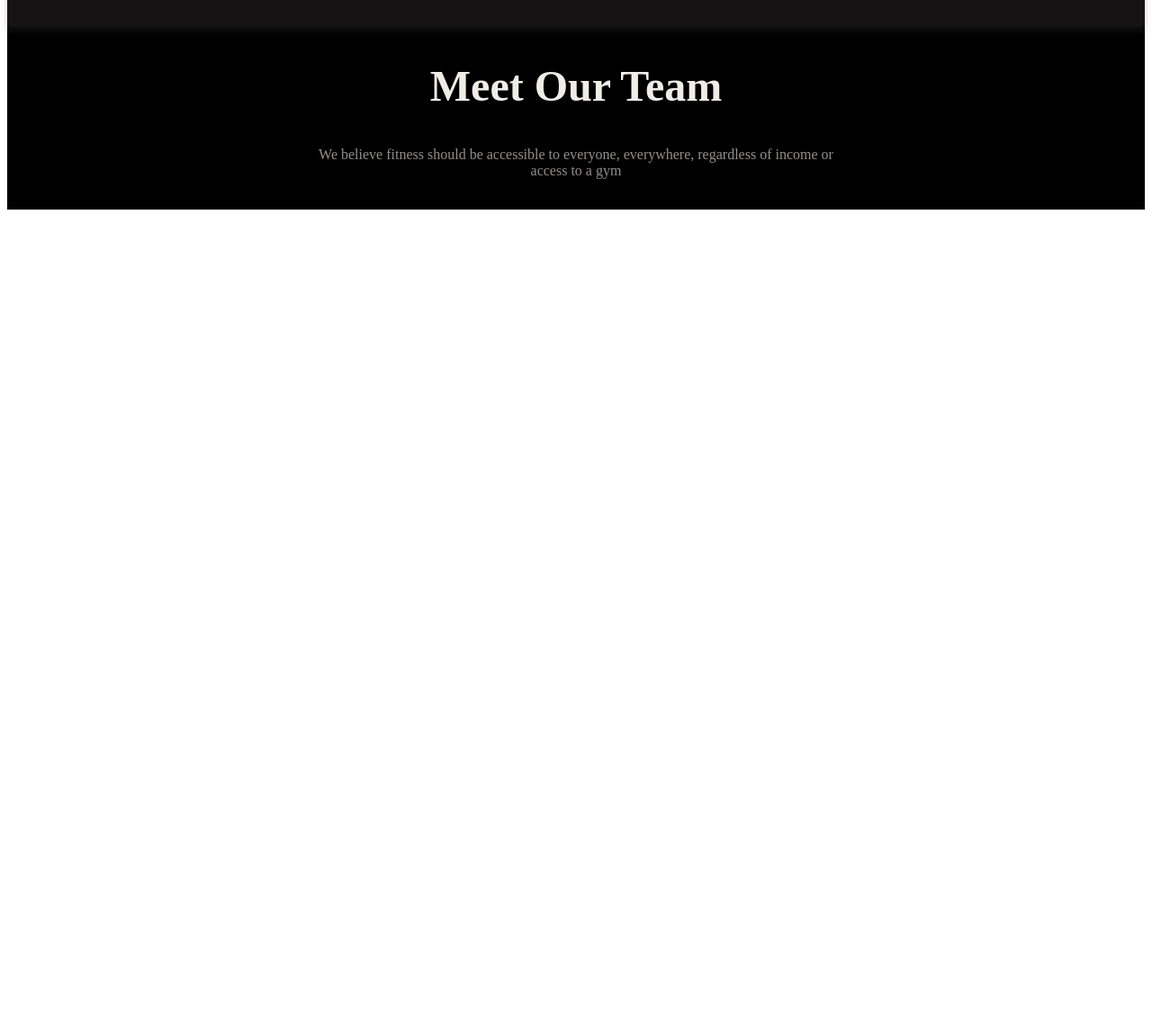
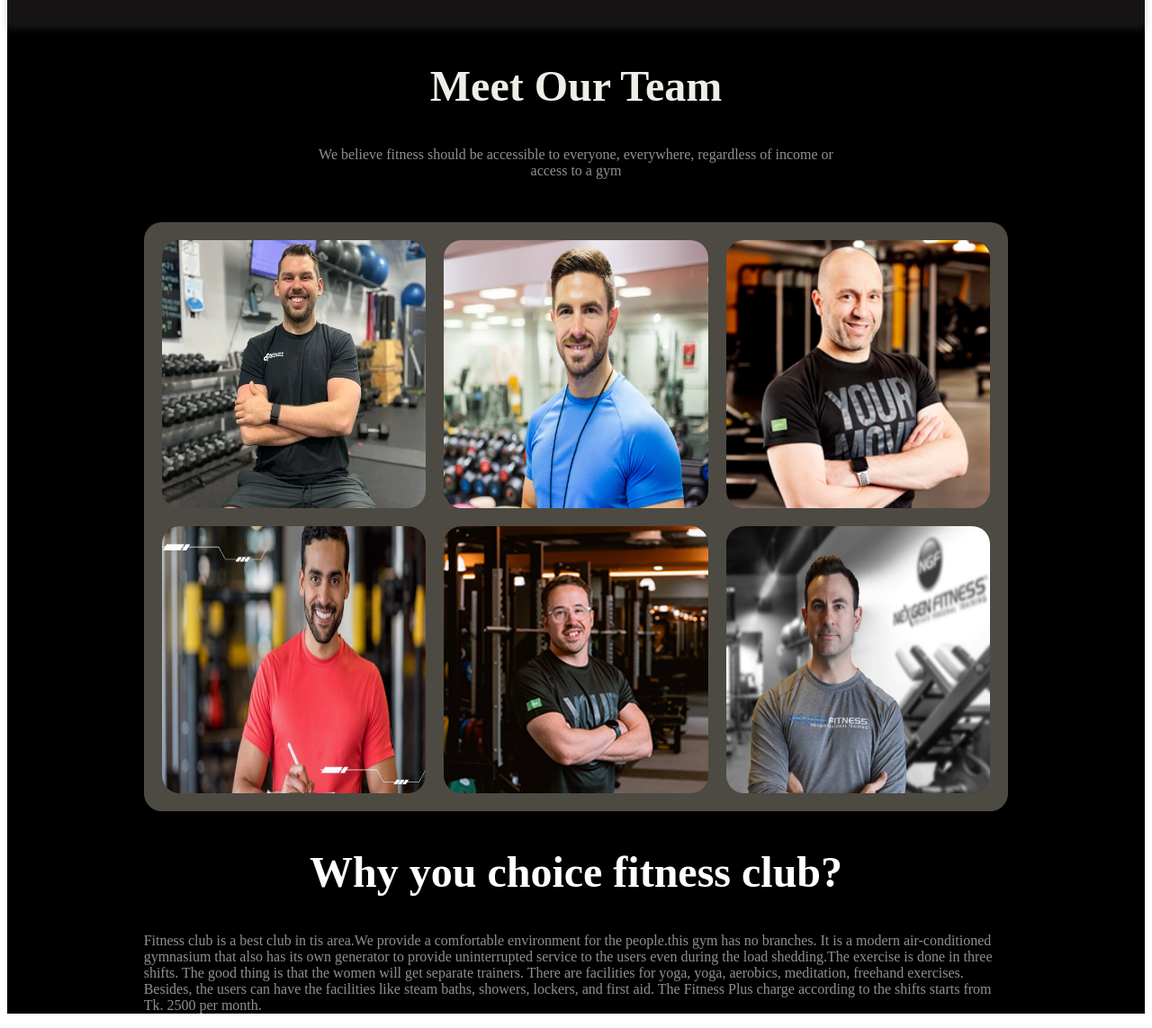
Before and after one commit to Ruhanur-byte/Assignment-2, a plain HTML site: page index.html in a window 1280 px wide. Shown: the part 3050-4193 px from the top of the page at 90% size. Before the commit the page ends 3291 px from the top, so only its background shows below. Drawn offline with Linux system fonts and the light colour scheme.

Commit message:
added about fitness club

```diff
--- a/index.html
+++ b/index.html
@@ -180,13 +180,24 @@
       </section>
       <section>
          <div  class="team-container">
-            <div class="team-item"><img src="" alt="" srcset=""></div>
-
+            <div class="team-item"><img src="images/trainer1.png" alt="" srcset=""></div>
+            <div class="team-item"><img src="images/trainer2.png" alt="" srcset=""></div>
+            <div class="team-item"><img src="images/trainer3.png" alt="" srcset=""></div>
+            <div class="team-item"><img src="images/trainer4.png" alt="" srcset=""></div>
+            <div class="team-item"><img src="images/trainer5.png" alt="" srcset=""></div>
+            <div class="team-item"><img src="images/trainer6.png" alt="" srcset=""></div>
          </div>
       </section>
-
+      <!--why choice fitness club-->
+        <div class="choice">
+         <h2>Why you choice fitness club?</h2>
+         <p>Fitness club is a best club in tis area.We provide a comfortable environment for the people.this gym has no branches. It is a modern air-conditioned gymnasium that also has its own generator to provide uninterrupted service to the users even during the load shedding.The exercise is done in three shifts. The good thing is that the women will get separate trainers. There are facilities for yoga, yoga, aerobics, meditation, freehand exercises. Besides, the users can have the facilities like steam baths, showers, lockers, and first aid. The Fitness Plus charge according to the shifts starts from Tk. 2500 per month. </p>
+        </div>
 
    </section>
+   <footer>
+      <div class="footer-content"></div>
+   </footer>
 
 </body>
 </html>
--- a/style.css
+++ b/style.css
@@ -318,4 +318,34 @@ section{
 }
 .team p{
     color: #92908b;
+    padding-bottom: 2rem;
 }
+.team-container{
+    display: grid;
+    grid-template-columns: repeat(3,1fr);
+    margin-left: 12%;
+    margin-right: 12%;
+    background-color: #4d4a43;
+    border-radius: 20px;
+    gap: 20px;
+    padding: 20px;
+}
+.team-item img{
+    height: 100%;
+    width: 100%;
+
+    border-radius: 20px;
+}
+.choice{
+    margin-left: 12%;
+    margin-right: 12%;
+}
+.choice h2{
+    font-size: 3rem;
+    color: #FFFFFF;
+    text-align: center;
+    justify-content: center;
+}
+.choice p{
+    color:#92908b;
+}
```
